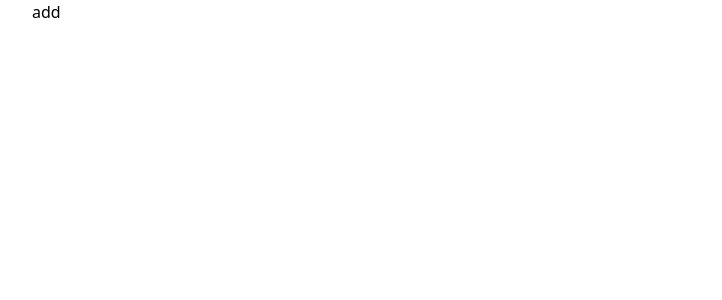
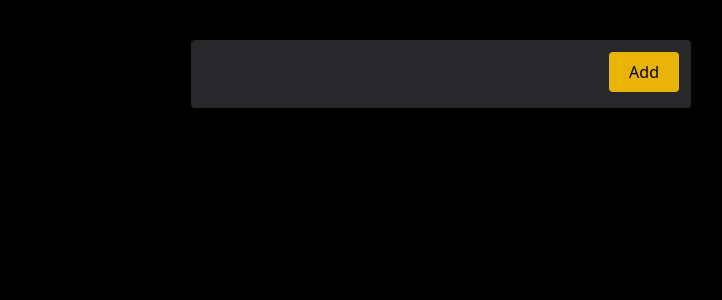
Before and after one commit to educartoons/todolist, a React (Vite) app: page / in a window 1280 px wide. Shown: the top 300 px of the page, without its empty margins (199-921 px from the left). Built offline with nearby package versions, Linux system fonts and the light colour scheme.

Commit message:
add button

```diff
--- a/src/App.tsx
+++ b/src/App.tsx
@@ -2,8 +2,10 @@ import { Todo } from "./components/Todo";
 
 export default function App() {
   return (
-    <div>
-      <Todo />
+    <div className="bg-black min-h-lvh">
+      <div className="w-[500px] mx-auto">
+        <Todo />
+      </div>
     </div>
   );
 }
--- /dev/null
+++ b/src/components/Button.tsx
@@ -0,0 +1,24 @@
+import { ButtonHTMLAttributes } from "react";
+
+type ButtonVariants = keyof typeof variants;
+
+type ButtonProps = {
+  variant: ButtonVariants;
+  children: React.ReactNode;
+} & Omit<ButtonHTMLAttributes<HTMLButtonElement>, "className">;
+
+const variants = {
+  primary: "bg-yellow-500 rounded px-5 py-2",
+  secondary: "bg-green-500 rounded px-5 py-2",
+  outlined: "border-2 border-white text-white rounded px-5 py-2",
+};
+
+function Button({ variant, children, ...rest }: ButtonProps) {
+  return (
+    <button className={`${variants[variant]}`} {...rest}>
+      {children}
+    </button>
+  );
+}
+
+export { Button };
--- a/src/components/Todo.tsx
+++ b/src/components/Todo.tsx
@@ -25,10 +25,10 @@ function Todo() {
   };
 
   return (
-    <h2>
+    <div className="pt-10">
       <TodoForm task={task} handleAdd={handleAdd} handleChange={handleChange} />
       <TodoList tasks={tasks as Task[]} />
-    </h2>
+    </div>
   );
 }
 
--- a/src/components/TodoForm.tsx
+++ b/src/components/TodoForm.tsx
@@ -1,4 +1,5 @@
 import { ChangeEvent } from "react";
+import { Button } from "./Button";
 
 type TodoFormProps = {
   task: string;
@@ -8,9 +9,18 @@ type TodoFormProps = {
 
 function TodoForm({ task, handleAdd, handleChange }: TodoFormProps) {
   return (
-    <div>
-      <input onChange={handleChange} value={task} type="text" />
-      <button onClick={handleAdd}>add</button>
+    <div className="relative">
+      <input
+        className="w-full bg-zinc-800 rounded py-5 px-4 text-white text-xl"
+        onChange={handleChange}
+        value={task}
+        type="text"
+      />
+      <div className="absolute top-0 right-0 pt-3 pr-3">
+        <Button variant="primary" onClick={handleAdd}>
+          Add
+        </Button>
+      </div>
     </div>
   );
 }
--- a/src/components/TodoTask.tsx
+++ b/src/components/TodoTask.tsx
@@ -3,7 +3,7 @@ type TodoTaskProps = {
 };
 
 function TodoTask({ value }: TodoTaskProps) {
-  return <li>{value}</li>;
+  return <li className="text-white text-xl">{value}</li>;
 }
 
 export { TodoTask };
```
